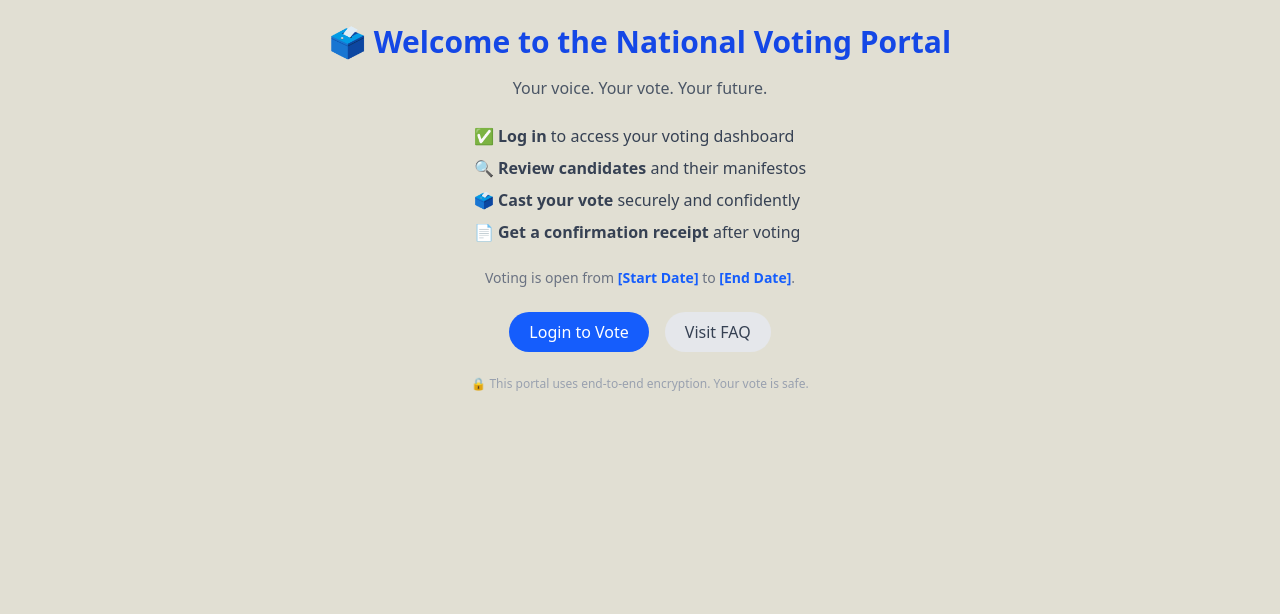
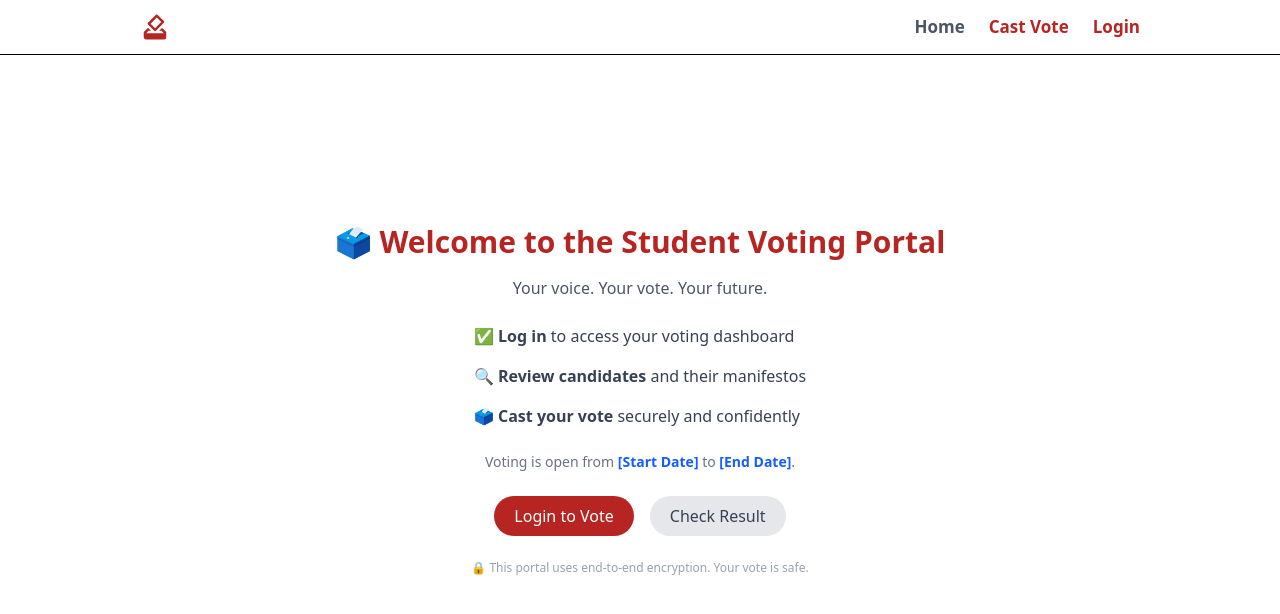
Before and after one commit to Opeyemi-2018/e-voting-client, a Next.js app: page / in a window 1280 px wide. Shown: the top 614 px of the page. Built offline with nearby package versions, Linux system fonts and the light colour scheme.

Commit message:
massive changes

```diff
--- a/app/cast-vote/page.jsx
+++ b/app/cast-vote/page.jsx
@@ -114,9 +114,9 @@ const CastVotePage = () => {
   );
 
   return (
-    <div className="min-h-screen bg-[#f8f6f4]">
+    <div className="mt-16">
       <ToastContainer />
-      <h2 className="text-2xl text-center font-bold bg-[#e57226] uppercase text-white w-full py-7">
+      <h2 className="text-2xl text-center font-bold  uppercase text-[#b72522] w-full py-7">
         Welcome to the voting phase
       </h2>
       {loading ? (
@@ -131,7 +131,7 @@ const CastVotePage = () => {
               (c) => c.category === category
             );
             return (
-              <div key={index} className="mt-12 w-full max-w-2xl">
+              <div key={index} className="mt-4 w-full max-w-2xl">
                 <h3 className="text-xl font-bold mb-4 text-center text-[#443227]">
                   {category} Candidates
                 </h3>
@@ -142,9 +142,9 @@ const CastVotePage = () => {
                     categoryCandidates.map((candidate) => (
                       <div
                         key={candidate._id}
-                        className={`flex md:flex-row flex-col md:gap-0 gap-3 items-center justify-between p-4 border rounded-md ${
+                        className={`flex md:flex-row flex-col md:gap-0 gap-3 items-center justify-between p-2 border rounded-md ${
                           selectedVotes[category] === candidate.name
-                            ? "border-[#e57226] bg-[#ffe6d4]"
+                            ? "border-[#b72522] bg-[#ffe6d4]"
                             : "border-gray-300"
                         }`}
                       >
@@ -160,7 +160,7 @@ const CastVotePage = () => {
                           onClick={() =>
                             handleVoteSelection(category, candidate.name)
                           }
-                          className="px-4 py-2 w-full sm:w-auto bg-[#e57226] text-white rounded-md"
+                          className="px-4 py-2 w-full sm:w-auto bg-[#b72522] text-white rounded-md"
                         >
                           {selectedVotes[category] === candidate.name
                             ? "Selected"
@@ -176,7 +176,7 @@ const CastVotePage = () => {
 
           <button
             onClick={handleOpenModal}
-            className="my-10 px-6 py-3 w-full sm:w-auto bg-[#e57226] text-white rounded-md disabled:opacity-50"
+            className="my-10 px-6 py-3 w-full sm:w-auto bg-[#b72522] text-white rounded-md disabled:opacity-50"
             disabled={submitting}
           >
             {submitting ? "Submitting..." : "Submit Vote"}
@@ -186,7 +186,7 @@ const CastVotePage = () => {
 
       <Modal
         title="Confirm Your Vote"
-        visible={modalVisible}
+        open={modalVisible}
         onCancel={() => setModalVisible(false)}
         footer={[
           <div className="flex gap-4 justify-end">
@@ -201,7 +201,7 @@ const CastVotePage = () => {
             <button
               key="submit"
               onClick={handleConfirmVote}
-              className="px-4 w-full sm:w-auto py-2 bg-[#e57226] text-white rounded-md"
+              className="px-4 w-full sm:w-auto py-2 bg-[#b72522] text-white rounded-md"
             >
               Confirm Vote
             </button>
@@ -211,10 +211,10 @@ const CastVotePage = () => {
       >
         <div className="flex justify-between">
           <div className="text-[15px] text-[#443227]">
-            <h3 className="">Votes:</h3>
-            <ul>
+            <h3 className="">Kindly go through before submitting </h3>
+            <ul className="font-semibold space-y-2">
               {sortedCategories.map((category) => (
-                <li key={category}>
+                <li key={category} >
                   {category}: {selectedVotes[category] || "Not selected"}
                 </li>
               ))}
--- /dev/null
+++ b/app/components/Navbar.jsx
@@ -0,0 +1,93 @@
+"use client";
+import { MdHowToVote } from "react-icons/md";
+import Link from "next/link";
+import { usePathname } from "next/navigation";
+import { useState } from "react";
+import { FaBars } from "react-icons/fa6";
+import { LiaTimesSolid } from "react-icons/lia";
+
+const Navbar = () => {
+  const [showNav, setShowNav] = useState(false);
+  const pathName = usePathname();
+
+  return (
+    <div className="relative">
+      {/* Desktop Navigation */}
+      <div className="fixed top-0 z-40 w-full bg-background/60 backdrop-blur-xl border-b">
+        <div className="max-w-5xl mx-auto p-3 flex items-center justify-between">
+          <Link href="/">
+            <MdHowToVote size={30} color="#b72522" />
+          </Link>
+
+          <nav>
+            <ul className="md:flex hidden items-center cursor-pointer justify-between md:gap-6 gap-5 text-[18px]">
+              <Link
+                href="/"
+                className={`font-semibold text-[17px] text-gray-600`}
+              >
+                Home
+              </Link>
+              <Link
+                href="/cast-vote"
+                className={`font-semibold text-[17px] text-[#b72522]`}
+              >
+                Cast Vote
+              </Link>
+              <Link
+                href="/login"
+                className={`font-semibold text-[17px] text-[#b72522]`}
+              >
+                Login
+              </Link>
+            </ul>
+          </nav>
+
+          {/* Mobile Menu Toggle Button */}
+          <button
+            onClick={() => setShowNav(!showNav)}
+            className="md:hidden inline cursor-pointer"
+          >
+            {showNav ? <LiaTimesSolid size={25} /> : <FaBars size={25} />}
+          </button>
+        </div>
+      </div>
+
+      {/* Mobile Navigation */}
+      <div className="md:hidden">
+        <div
+          className={`fixed left-0 top-[9%] z-20 w-full p-10 bg-white border-b transition-transform duration-500 ease-in-out ${
+            showNav ? "translate-x-0" : "-translate-x-full"
+          }`}
+        >
+          <nav>
+            <ul className="flex flex-col gap-4 text-[18px] text-[#b72522]">
+              <Link
+                href="/"
+                onClick={() => setShowNav(false)}
+                className="font-semibold"
+              >
+                Home
+              </Link>
+              <Link
+                href="/cast-vote"
+                onClick={() => setShowNav(false)}
+                className="font-semibold"
+              >
+                Cast Vote
+              </Link>
+              <Link
+                href="/cast-vote"
+                onClick={() => setShowNav(false)}
+                className="font-semibold"
+              >
+                Chech Result
+              </Link>
+            </ul>
+          </nav>
+        </div>
+      </div>
+    </div>
+  );
+};
+
+export default Navbar;
--- a/app/Home/page.jsx
+++ b/app/components/index.jsx
@@ -2,6 +2,7 @@
 
 import { useEffect, useState } from "react";
 import { motion } from "framer-motion";
+import Link from "next/link";
 
 const LandingPage = () => {
   // eslint-disable-next-line react-hooks/rules-of-hooks
@@ -12,7 +13,7 @@ const LandingPage = () => {
     return () => clearTimeout(timer);
   }, []);
   return (
-    <div className="min-h-screen  max-w-6xl mx-auto  p-6">
+    <div className="min-h-screen  max-w-6xl mx-auto  p-6 flex flex-col items-center justify-center">
       <motion.div
         initial={{ opacity: 0, y: 20 }}
         animate={showContent ? { opacity: 1, y: 0 } : {}}
@@ -20,12 +21,12 @@ const LandingPage = () => {
         className="text-center flex flex-col justify-center items-center"
       >
         <motion.h1
-          className="text-3xl font-bold text-blue-700 mb-4"
+          className="text-3xl font-bold text-[#b72522] mb-4"
           initial={{ opacity: 0, y: -10 }}
           animate={{ opacity: 1, y: 0 }}
           transition={{ delay: 0.5, duration: 0.6 }}
         >
-          🗳️ Welcome to the National Voting Portal
+          🗳️ Welcome to the Student Voting Portal
         </motion.h1>
 
         <motion.p
@@ -37,7 +38,7 @@ const LandingPage = () => {
           Your voice. Your vote. Your future.
         </motion.p>
 
-        <ul className="text-left text-gray-700 mb-6 space-y-2">
+        <ul className="text-left text-gray-700 mb-6 space-y-4">
           <li>
             ✅ <strong>Log in</strong> to access your voting dashboard
           </li>
@@ -46,9 +47,6 @@ const LandingPage = () => {
           </li>
           <li>
             🗳️ <strong>Cast your vote</strong> securely and confidently
-          </li>
-          <li>
-            📄 <strong>Get a confirmation receipt</strong> after voting
           </li>
         </ul>
 
@@ -59,11 +57,14 @@ const LandingPage = () => {
         </p>
 
         <div className="flex justify-center gap-4">
-          <button className="px-5 py-2 bg-blue-600 text-white rounded-full hover:bg-blue-700 transition">
+          <Link
+            href="/login"
+            className="px-5 py-2 bg-[#b72522] hover:bg-[#6b1210] text-white rounded-full  transition"
+          >
             Login to Vote
-          </button>
+          </Link>
           <button className="px-5 py-2 bg-gray-200 text-gray-700 rounded-full hover:bg-gray-300 transition">
-            Visit FAQ
+            Check Result
           </button>
         </div>
 
--- a/app/components/navbar/Navbar.jsx
+++ /dev/null
@@ -1,9 +0,0 @@
-import React from 'react'
-
-const Navbar = () => {
-  return (
-    <div>Navbar</div>
-  )
-}
-
-export default Navbar
--- a/app/layout.js
+++ b/app/layout.js
@@ -1,6 +1,7 @@
 import { Geist, Geist_Mono } from "next/font/google";
 import "./globals.css";
 import { VoterProvider } from "./context";
+import Navbar from "./components/Navbar";
 
 const geistSans = Geist({
   variable: "--font-geist-sans",
@@ -23,6 +24,7 @@ export default function RootLayout({ children }) {
       <body
         className={`${geistSans.variable} ${geistMono.variable} antialiased `}
       >
+        <Navbar/>
         <VoterProvider>{children}</VoterProvider>
       </body>
     </html>
--- a/app/components/login/index.jsx
+++ b/app/login/page.jsx
@@ -7,10 +7,9 @@ import { ToastContainer, toast } from "react-toastify";
 import "react-toastify/dist/ReactToastify.css";
 import { ClipLoader } from "react-spinners";
 
-
 const Login = () => {
   const [voterID, setVoterID] = useState("");
-  const [loading, setLoading] = useState(false)
+  const [loading, setLoading] = useState(false);
   const router = useRouter();
   const { setVoterID: setGlobalVoterID } = useVoter();
 
@@ -23,7 +22,7 @@ const Login = () => {
     }
 
     try {
-      setLoading(true)
+      setLoading(true);
       const res = await axios.post(
         "https://e-voting-server-bxpt.onrender.com/api/unique-number/verify-uniqueID",
         {
@@ -34,14 +33,14 @@ const Login = () => {
       if (res.data.success) {
         setGlobalVoterID(voterID.trim().toUpperCase()); // Store voter ID in context
         router.push("/cast-vote");
-        setLoading(false)
+        setLoading(false);
       } else {
         toast.error("Invalid or already used voter ID.");
       }
     } catch (error) {
       toast.error("Invalid or already used voter ID.");
-    } finally{
-      setLoading(false)
+    } finally {
+      setLoading(false);
     }
   };
 
@@ -62,7 +61,7 @@ const Login = () => {
 
         <button
           type="submit"
-          className="bg-[#e57226] text-white px-6 py-3 rounded-lg hover:bg-[#b18161] transition"
+          className="bg-[#b72522] text-white px-6 py-3 rounded-lg hover:bg-[#b18161] transition"
         >
           {loading ? (
             <div className="spinner  flex items-center gap-3 justify-center">
--- a/app/page.js
+++ b/app/page.js
@@ -1,11 +1,9 @@
 import React from "react";
-// import Login from "./components/login";
-import LandingPage from "./Home/page";
+import LandingPage from "./components";
 
 const page = () => {
   return (
-    <div className="bg-[#e1dfd3]">
-      {/* <Login /> */}
+    <div className="">
       <LandingPage />
     </div>
   );
```
Lines whose indentation alone changed are shown as unchanged.
